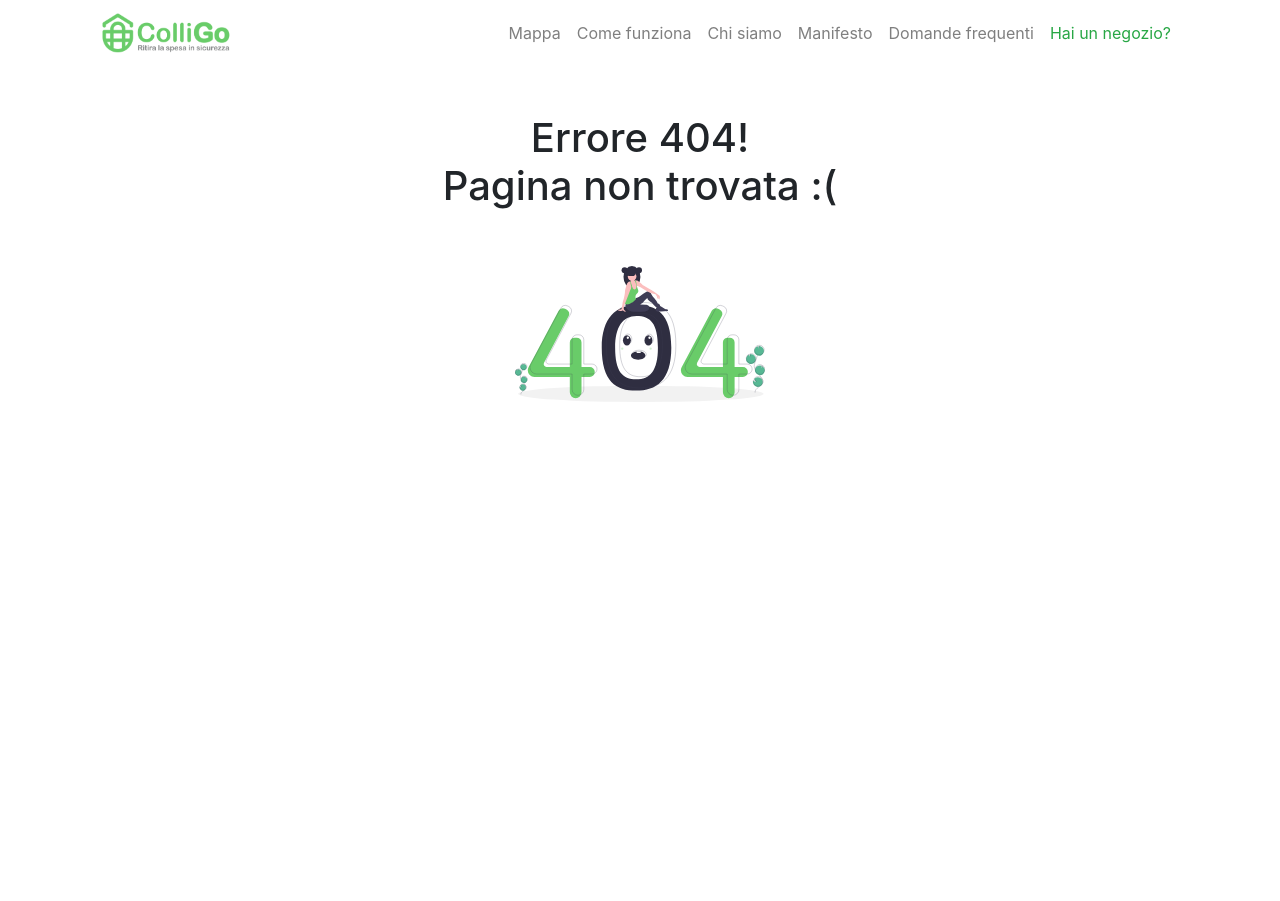
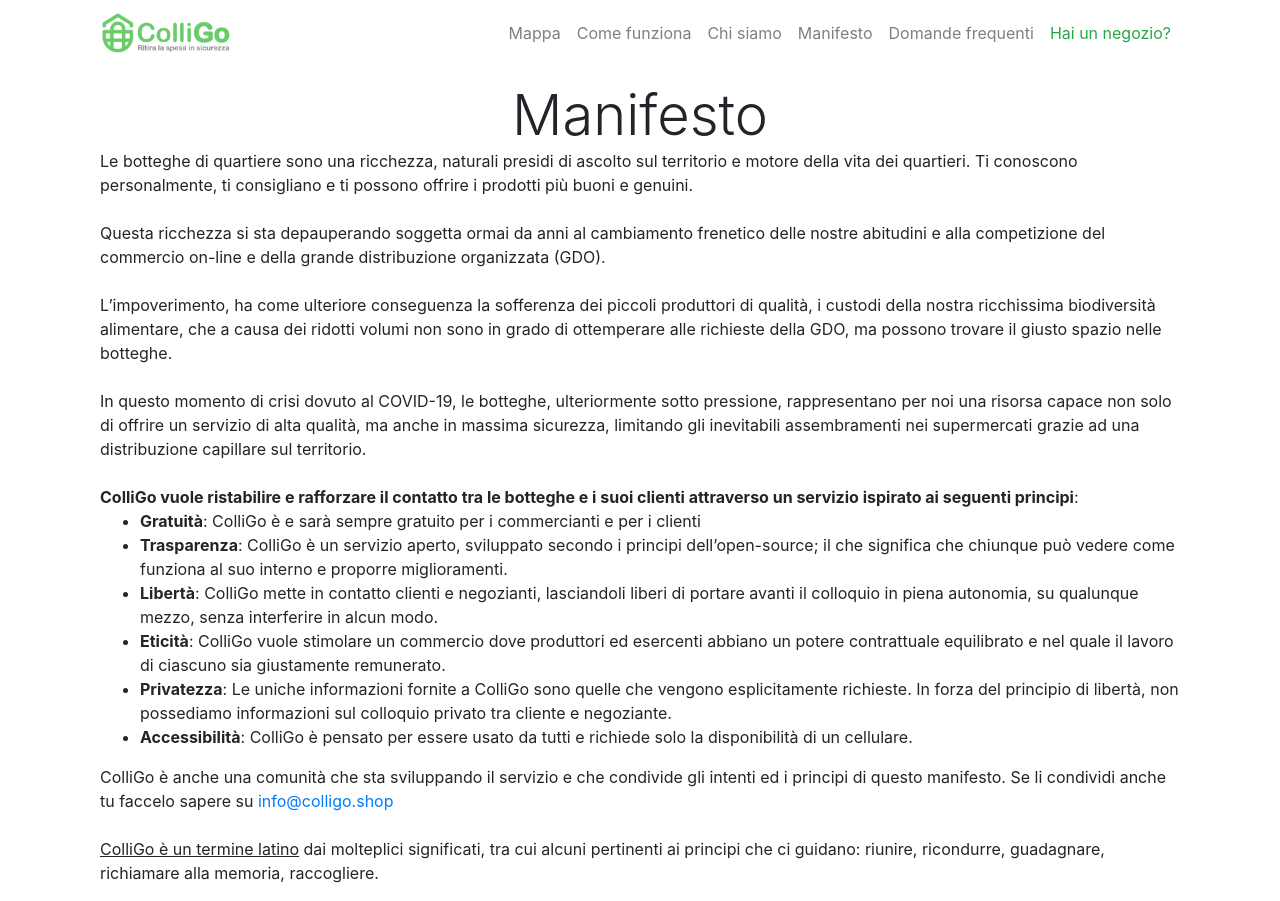
Before and after one commit to limone-eth/easy-collect-web, a Vue app: page /manifesto in a window 1280 px wide. Before the commit this address had no page. Before the commit the page ends 800 px from the top, so only its background shows below. Built offline with nearby package versions, Linux system fonts and the light colour scheme; what vue-browser-geolocation, vue-toast-notification would draw is missing.

Commit message:
Updated FAQ and Manifesto

```diff
--- a/src/App.vue
+++ b/src/App.vue
@@ -23,7 +23,7 @@
                                 Come funziona
                             </b-nav-item>
                             <b-nav-item to="/chi-siamo">Chi siamo</b-nav-item>
-                            <b-nav-item href="./Manifesto.pdf">Manifesto</b-nav-item>
+                            <b-nav-item to="/manifesto">Manifesto</b-nav-item>
                             <b-nav-item to="/domande-frequenti">Domande frequenti</b-nav-item>
                             <b-nav-item>
                                 <router-link to="/esercenti" class="text-success">Hai un negozio?</router-link>
--- a/src/components/Faq.vue
+++ b/src/components/Faq.vue
@@ -9,8 +9,31 @@
                     Cosa significa ColliGo?
                 </div>
                 <div>
-                    ColliGo è un termine latino dai molteplici significati, tra cui alcuni pertinenti ai principi che ci
-                    guidano: riunire, ricondurre, guadagnare, richiamare alla memoria, raccogliere.
+                    ColliGo è un servizio per mettere in comunicazione clienti e botteghe alimentari di quartiere
+                    ispirato e guidato dai principi del Manifesto (<a href="./Manifesto.pdf" target="_blank">Manifesto
+                    di ColliGo</a>).
+                </div>
+            </li>
+            <li>
+                <div class="h4 mt-5">
+                    ColliGo è un servizio a pagamento?
+                </div>
+                <div>
+                    ColliGo è e sarà sempre un servizio gratuito per tutti i commercianti e clienti che ne
+                    vorranno fare uso.
+                </div>
+            </li>
+            <li>
+                <div class="h4 mt-5">
+                    Nello specifico che servizi offre?
+                </div>
+                <div>
+                    ColliGo offre 2 servizi: per i negozianti la
+                    <router-link to="/registrati">registrazione</router-link>
+                    del proprio negozio,
+                    per il cliente la
+                    <router-link to="/mappa">ricerca di un negozio</router-link>
+                    .
                 </div>
             </li>
             <li>
@@ -20,15 +43,6 @@
                 <div>
                     ColliGo sarà disponibile gratuitamente su Telegram e Facebook Messenger tramite l’uso di un bot,
                     l’app sarà possibile scaricarla gratuitamente su Apple Store e Google Play Store.
-                </div>
-            </li>
-            <li>
-                <div class="h4 mt-5">
-                    ColliGo è un servizio a pagamento?
-                </div>
-                <div>
-                    ColliGo è e sarà sempre un servizio gratuito per tutti i commercianti e clienti che ne
-                    vorranno fare uso.
                 </div>
             </li>
             <li>
--- /dev/null
+++ b/src/components/Manifesto.vue
@@ -0,0 +1,67 @@
+<template>
+    <div class="container mt-3">
+        <div class="display-4 text-center">
+            Manifesto
+        </div>
+        <div class="container mb-3">
+            Le botteghe di quartiere sono una ricchezza, naturali presidi di ascolto sul territorio e motore della vita
+            dei quartieri. Ti conoscono personalmente, ti consigliano e ti possono offrire i prodotti più buoni e
+            genuini.
+            <br><br>
+            Questa ricchezza si sta depauperando soggetta ormai da anni al cambiamento frenetico delle nostre abitudini
+            e alla competizione del commercio on-line e della grande distribuzione organizzata (GDO).
+            <br><br>
+            L’impoverimento, ha come ulteriore conseguenza la sofferenza dei piccoli produttori di qualità, i custodi
+            della nostra ricchissima biodiversità alimentare, che a causa dei ridotti volumi non sono in grado di
+            ottemperare alle richieste della GDO, ma possono trovare il giusto spazio nelle botteghe.
+            <br><br>
+            In questo momento di crisi dovuto al COVID-19, le botteghe, ulteriormente sotto pressione, rappresentano per
+            noi una risorsa capace non solo di offrire un servizio di alta qualità, ma anche in massima sicurezza,
+            limitando gli inevitabili assembramenti nei supermercati grazie ad una distribuzione capillare sul
+            territorio.
+            <br><br>
+            <b>ColliGo vuole ristabilire e rafforzare il contatto tra le botteghe e i suoi clienti attraverso un
+                servizio
+                ispirato ai seguenti principi</b>:
+            <ul>
+                <li>
+                    <b>Gratuità</b>: ColliGo è e sarà sempre gratuito per i commercianti e per i clienti
+                </li>
+                <li><b>Trasparenza</b>: ColliGo è un servizio aperto, sviluppato secondo i principi dell’open-source; il
+                    che
+                    significa che chiunque può vedere come funziona al suo interno e proporre miglioramenti.
+                </li>
+                <li><b>Libertà</b>: ColliGo mette in contatto clienti e negozianti, lasciandoli liberi di portare avanti
+                    il
+                    colloquio in piena autonomia, su qualunque mezzo, senza interferire in alcun modo.
+                </li>
+                <li><b>Eticità</b>: ColliGo vuole stimolare un commercio dove produttori ed esercenti abbiano un potere
+                    contrattuale equilibrato e nel quale il lavoro di ciascuno sia giustamente remunerato.
+                </li>
+                <li><b>Privatezza</b>: Le uniche informazioni fornite a ColliGo sono quelle che vengono esplicitamente
+                    richieste. In forza del principio di libertà, non possediamo informazioni sul colloquio privato tra
+                    cliente e negoziante.
+                </li>
+                <li><b>Accessibilità</b>: ColliGo è pensato per essere usato da tutti e richiede solo la disponibilità
+                    di un
+                    cellulare.
+                </li>
+            </ul>
+            ColliGo è anche una comunità che sta sviluppando il servizio e che condivide gli intenti ed i principi di
+            questo manifesto. Se li condividi anche tu faccelo sapere su <a href="mailto:info@colligo.shop">info@colligo.shop</a>
+            <br><br>
+            <u>ColliGo è un termine latino</u> dai molteplici significati, tra cui alcuni pertinenti ai principi che ci
+            guidano: riunire, ricondurre, guadagnare, richiamare alla memoria, raccogliere.
+        </div>
+    </div>
+</template>
+
+<script>
+  export default {
+    name: "Manifesto"
+  }
+</script>
+
+<style scoped>
+
+</style>
--- a/src/router/index.js
+++ b/src/router/index.js
@@ -8,6 +8,7 @@
 import HowToComponent from "../components/HowTo";
 import WhoWeAreComponent from "../components/WhoWeAre";
 import NotFoundComponent from "../components/NotFound";
+import ManifestoComponent from "../components/Manifesto";
 
 Vue.use(Router);
 
@@ -55,6 +56,11 @@
       name: "chi-siamo",
       component: WhoWeAreComponent
     },
+    {
+      path: "/manifesto",
+      name: "manifesto",
+      component: ManifestoComponent
+    },
     { path: '*', component: NotFoundComponent, meta: { layout: 'none' } }
   ],
   scrollBehavior() {
```
